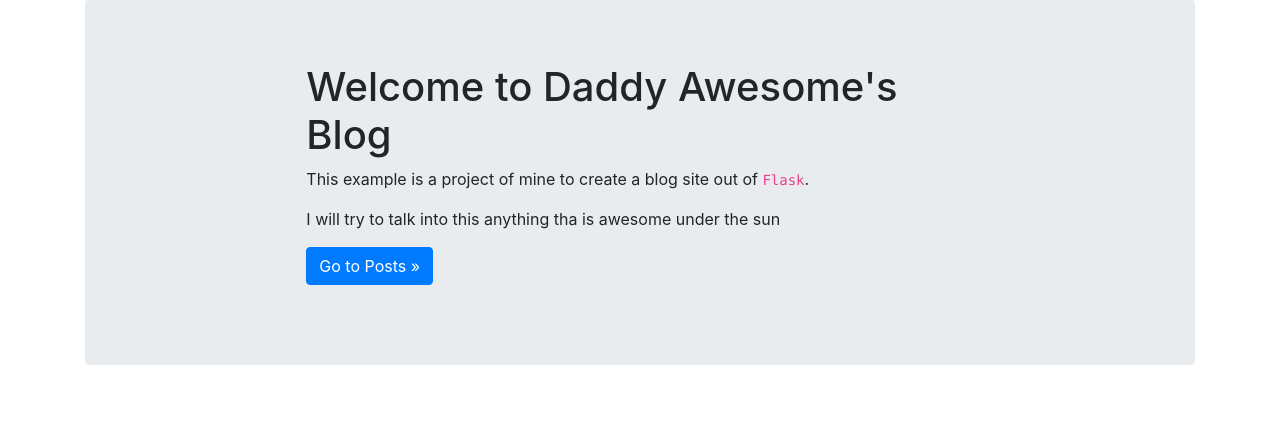
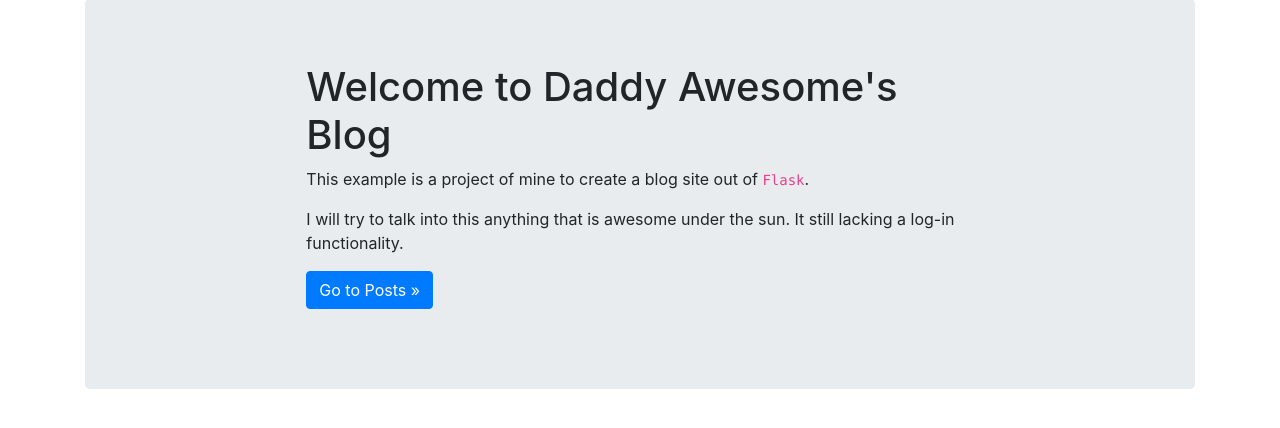
Before and after one commit to daddyawesome/flask-blog, a Flask app: page / in a window 1280 px wide. Shown: the part 161-589 px from the top of the page. Run offline with Flask 2, Linux system fonts and the light colour scheme; some libraries are stand-ins or nearby versions.

Commit message:
finishing touches

```diff
--- a/templates/index.html
+++ b/templates/index.html
@@ -13,7 +13,7 @@
       <div class="col-sm-8 mx-auto">
         <h1>Welcome to Daddy Awesome's Blog</h1>
         <p>This example is a project of mine to create a blog site out of <code>Flask</code>. </p>
-        <p>I will try to talk into this anything tha is awesome under the sun</p>
+        <p>I will try to talk into this anything that is awesome under the sun. It still lacking a log-in functionality.</p>
         <p>
           <a class="btn btn-primary" href="/posts" role="button">Go to Posts &raquo;</a>
         </p>
```
